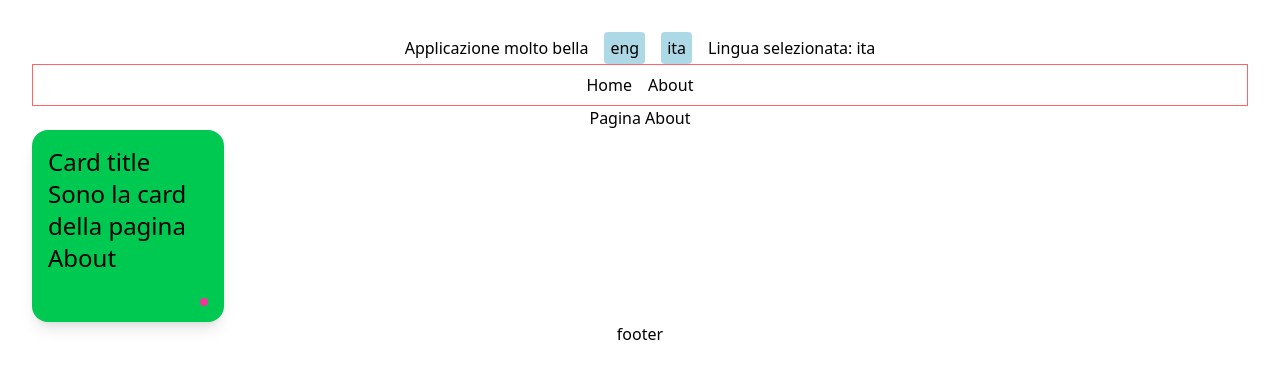
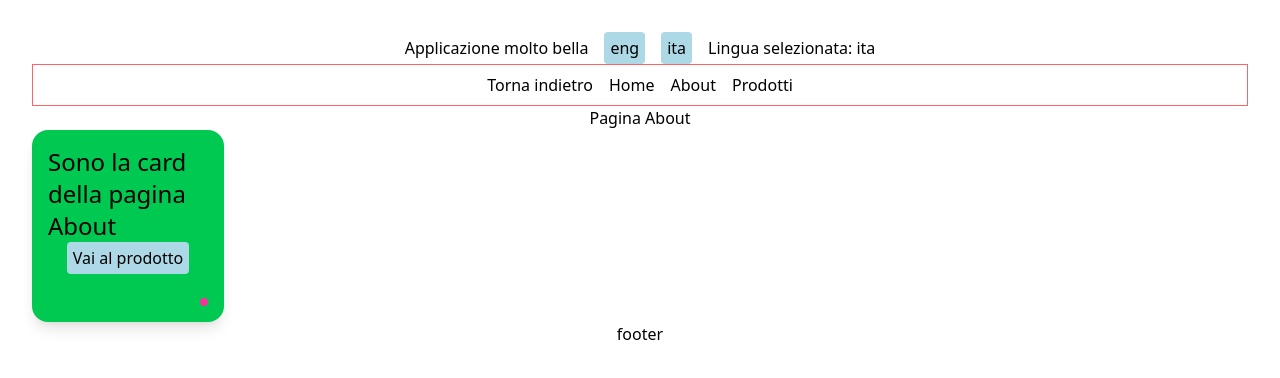
Before and after one commit to nicogheart1/fs35, a React (Vite) app in the folder react/first-react-app/: page /about in a window 1280 px wide. Shown: the top 378 px of the page. Built offline with nearby package versions, Linux system fonts and the light colour scheme.

Commit message:
06052025 router 2

```diff
--- a/react/first-react-app/src/Layout.jsx
+++ b/react/first-react-app/src/Layout.jsx
@@ -1,8 +1,9 @@
 import { createContext, useState } from "react";
-import { BrowserRouter, Link, Route, Routes } from "react-router-dom";
+import { Link, Route, Routes, useNavigate } from "react-router-dom";
 import App from "./pages/App";
 import About from "./pages/About";
-import Prodotto from "./pages/Prodotto";
+import DettagliProdotto from "./pages/DettagliProdotto";
+import ListaProdotti from "./pages/ListaProdotti";
 
 export const LanguageProvider = createContext("ita");
 
@@ -19,8 +20,9 @@ const Layout = (props) => {
     score: 0,
   });
 
+  const navigate = useNavigate();
+
   return (
-    <BrowserRouter>
     <LanguageProvider.Provider value={language}>
       <UserProvider.Provider value={user}>
         <header>
@@ -45,11 +47,24 @@ const Layout = (props) => {
 
           <nav>
             <ul className="flex flex-row flex-nowrap gap-2 items-center border border-red-400 p-2">
+              <li>
+                <span
+                  onClick={() => {
+                    navigate(-1);
+                  }}
+                  className="hover:underline"
+                >
+                  Torna indietro
+                </span>
+              </li>
               <li className="hover:underline">
                 <Link to="/">Home</Link>
               </li>
               <li className="hover:underline">
                 <Link to="/about">About</Link>
+              </li>
+              <li className="hover:underline">
+                <Link to="/prodotti">Prodotti</Link>
               </li>
             </ul>
           </nav>
@@ -58,7 +73,17 @@ const Layout = (props) => {
           <Routes>
             <Route path="/" element={<App />} />
             <Route path="/about" element={<About />} />
-              <Route path="/prodotto/:productId" element={<Prodotto />} />
+
+            {/* <Route path="/prodotti" element={<ListaProdotti />} />
+            <Route path="/prodotti/:productId" element={<DettagliProdotto />} /> */}
+
+            <Route path="/prodotti" element={<ListaProdotti />}>
+              <Route index element={<div>Seleziona un prodotto</div>} />
+              <Route
+                path="/prodotti/:productId"
+                element={<DettagliProdotto />}
+              />
+            </Route>
 
             <Route path="*" element={<>Page Non Found</>} />
           </Routes>
@@ -66,7 +91,6 @@ const Layout = (props) => {
         <footer>footer</footer>
       </UserProvider.Provider>
     </LanguageProvider.Provider>
-    </BrowserRouter>
   );
 };
 
--- a/react/first-react-app/src/components/Card.jsx
+++ b/react/first-react-app/src/components/Card.jsx
@@ -1,9 +1,11 @@
-const Card = ({ text }) => {
+const Card = ({ text, onClick }) => {
   return (
     <div className="relative size-48 bg-yellow-500 md:bg-red-500 lg:bg-green-500 rounded-2xl shadow-lg p-4">
       <h4 className="text-left text-sky-100 md:text-white lg:text-black text-2xl font-extralight">
-        Card title {text}
+        {text}
       </h4>
+
+      <button onClick={onClick}>Vai al prodotto</button>
 
       <span className="absolute size-2 bg-pink-500 bottom-4 right-4 rounded-full" />
     </div>
--- a/react/first-react-app/src/main.jsx
+++ b/react/first-react-app/src/main.jsx
@@ -2,9 +2,12 @@ import { StrictMode } from "react";
 import { createRoot } from "react-dom/client";
 import "./index.css";
 import Layout from "./Layout.jsx";
+import { BrowserRouter } from "react-router-dom";
 
 createRoot(document.getElementById("root")).render(
   <StrictMode>
-    <Layout title="Applicazione molto bella" />
+    <BrowserRouter>
+      <Layout title="Applicazione molto bella" />
+    </BrowserRouter>
   </StrictMode>
 );
--- a/react/first-react-app/src/pages/About.jsx
+++ b/react/first-react-app/src/pages/About.jsx
@@ -1,13 +1,20 @@
+import { useNavigate } from "react-router-dom";
 import Card from "../components/Card";
 
 const About = () => {
+  const navigate = useNavigate();
 
-    return (
-        <div>
-            <h1>Pagina About</h1>
-            <Card text="Sono la card della pagina About"/>
-        </div>
-    );
+  return (
+    <div>
+      <h1>Pagina About</h1>
+      <Card
+        text="Sono la card della pagina About"
+        onClick={() => {
+          navigate("/prodotti/prodotto-about");
+        }}
+      />
+    </div>
+  );
 };
 
 export default About;
--- a/react/first-react-app/src/pages/Prodotto.jsx
+++ b/react/first-react-app/src/pages/DettagliProdotto.jsx
@@ -1,7 +1,7 @@
 import { useEffect } from "react";
 import { useParams } from "react-router-dom";
 
-const Prodotto = () => {
+const DettagliProdotto = () => {
     const { productId } = useParams();
 
     useEffect(() => {
@@ -15,4 +15,4 @@ const Prodotto = () => {
     );
 };
 
-export default Prodotto;
+export default DettagliProdotto;
--- /dev/null
+++ b/react/first-react-app/src/pages/ListaProdotti.jsx
@@ -0,0 +1,43 @@
+import { useEffect, useState } from "react";
+import Card from "../components/Card";
+import { Outlet, useNavigate } from "react-router-dom";
+
+const ListaProdotti = () => {
+  const [prodotti, setProdotti] = useState([]);
+
+  const navigate = useNavigate();
+
+  const getProductList = async () => {
+    try {
+      const response = await fetch("https://api.sampleapis.com/beers/ale");
+      const data = await response.json();
+      setProdotti(data);
+    } catch (error) {
+      console.error(error);
+    }
+  };
+
+  useEffect(() => {
+    getProductList();
+  }, []);
+
+  return (
+    <div>
+      <h1>Prodotti</h1>
+
+      <Outlet />
+
+      <div className="flex flex-row flex-wrap gap-4 my-8">
+        {prodotti.slice(0,15).map((product) => (
+          <Card
+            key={product.id}
+            text={product.name}
+            onClick={() => navigate(`/prodotti/${product.id}`)}
+          />
+        ))}
+      </div>
+    </div>
+  );
+};
+
+export default ListaProdotti;
```
Lines whose indentation alone changed are shown as unchanged.
